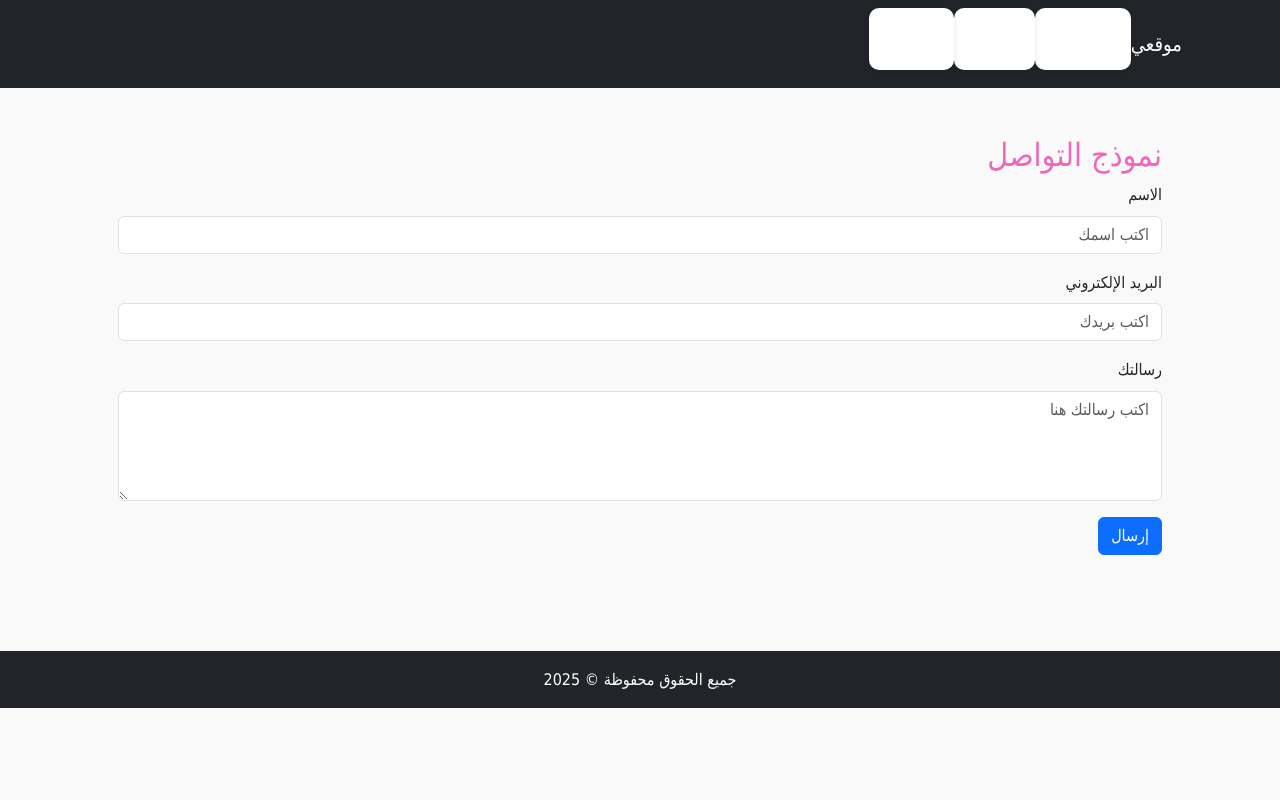
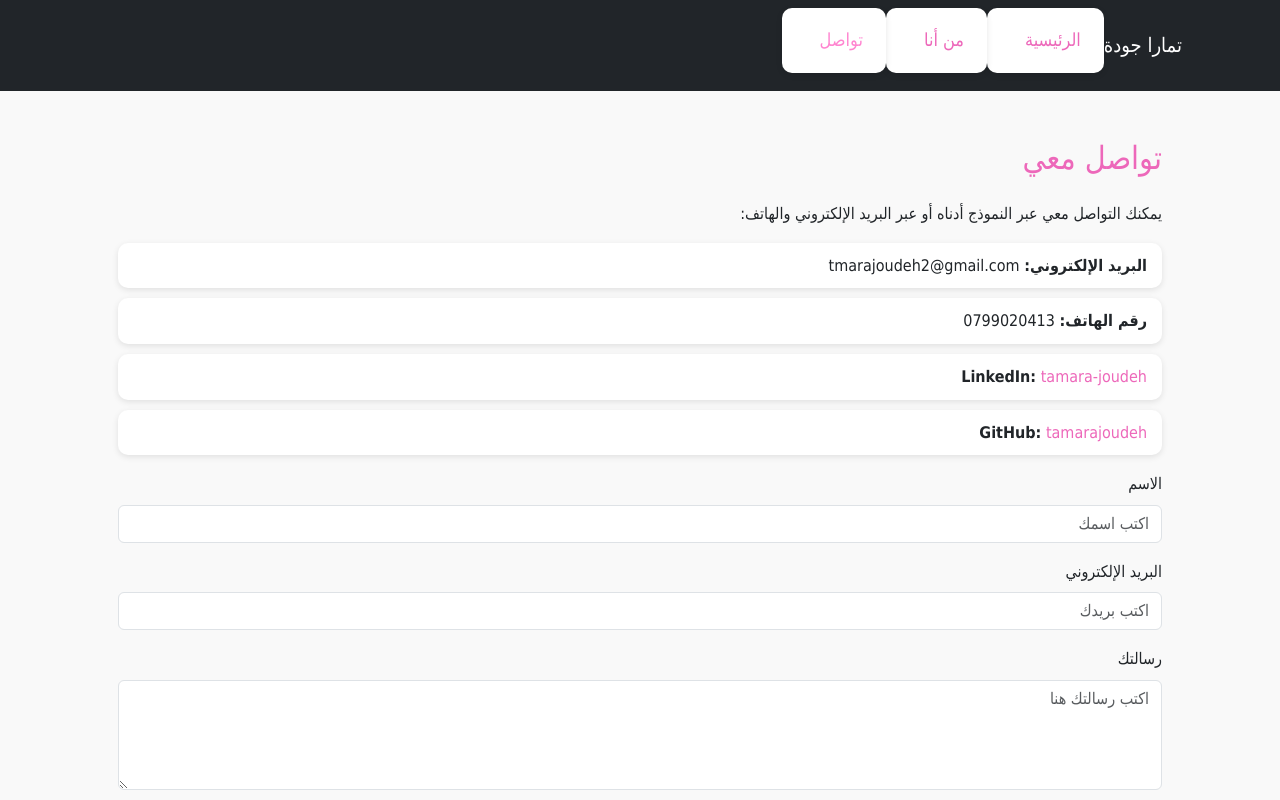
Before and after one commit to tamarajoudeh/Capstone-Project-Create-portfolio, a plain HTML site: page contact.html in a window 1280 px wide. Shown: the top 800 px of the page. Drawn offline with nearby package versions, Linux system fonts and the light colour scheme.

Commit message:
Update contact.html

```diff
--- a/contact.html
+++ b/contact.html
@@ -2,26 +2,43 @@
 <html lang="ar">
 <head>
   <meta charset="UTF-8">
-  <title>تواصل معنا</title>
+  <title>تواصل معنا - تمارا جودة</title>
   <link href="https://cdn.jsdelivr.net/npm/bootstrap@5.3.0/dist/css/bootstrap.min.css" rel="stylesheet">
   <link rel="stylesheet" href="style.css">
 </head>
 <body>
-  <nav class="navbar navbar-expand-lg navbar-dark bg-dark">
+  <nav class="navbar navbar-expand-lg bg-dark">
     <div class="container">
-      <a class="navbar-brand" href="#">موقعي</a>
-      <div class="collapse navbar-collapse">
+      <a class="navbar-brand text-white" href="#">تمارا جودة</a>
+      <button class="navbar-toggler" type="button" data-bs-toggle="collapse" data-bs-target="#navbarNav">
+        <span class="navbar-toggler-icon"></span>
+      </button>
+      <div class="collapse navbar-collapse" id="navbarNav">
         <ul class="navbar-nav ms-auto">
-          <li class="nav-item"><a class="nav-link" href="index.html">الرئيسية</a></li>
-          <li class="nav-item"><a class="nav-link" href="about.html">من أنا</a></li>
-          <li class="nav-item"><a class="nav-link active" href="contact.html">تواصل</a></li>
+          <li class="nav-item">
+            <a class="nav-link custom-link" href="index.html">الرئيسية</a>
+          </li>
+          <li class="nav-item">
+            <a class="nav-link custom-link" href="about.html">من أنا</a>
+          </li>
+          <li class="nav-item">
+            <a class="nav-link custom-link active" href="contact.html">تواصل</a>
+          </li>
         </ul>
       </div>
     </div>
   </nav>
 
   <div class="container p-5">
-    <h2>نموذج التواصل</h2>
+    <h2 class="mb-4">تواصل معي</h2>
+    <p>يمكنك التواصل معي عبر النموذج أدناه أو عبر البريد الإلكتروني والهاتف:</p>
+    <ul>
+      <li><strong>البريد الإلكتروني:</strong> tmarajoudeh2@gmail.com</li>
+      <li><strong>رقم الهاتف:</strong> 0799020413</li>
+      <li><strong>LinkedIn:</strong> <a href="https://www.linkedin.com/in/tamara-joudeh-366811333/" target="_blank">tamara-joudeh</a></li>
+      <li><strong>GitHub:</strong> <a href="https://github.com/tamarajoudeh" target="_blank">tamarajoudeh</a></li>
+    </ul>
+
     <form>
       <div class="mb-3">
         <label for="name" class="form-label">الاسم</label>
@@ -42,5 +59,7 @@
   <footer class="bg-dark text-white text-center p-3 mt-5">
     جميع الحقوق محفوظة &copy; 2025
   </footer>
+
+  <script src="https://cdn.jsdelivr.net/npm/bootstrap@5.3.0/dist/js/bootstrap.bundle.min.js"></script>
 </body>
 </html>
```
